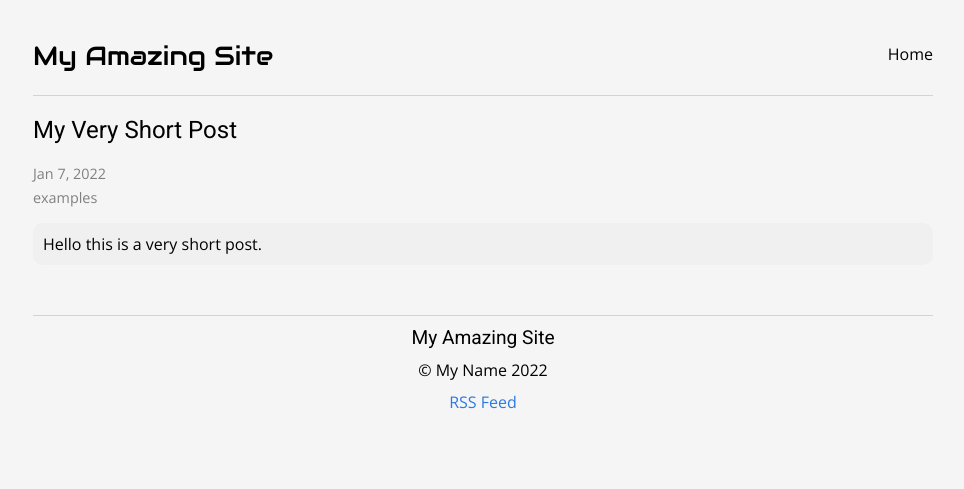
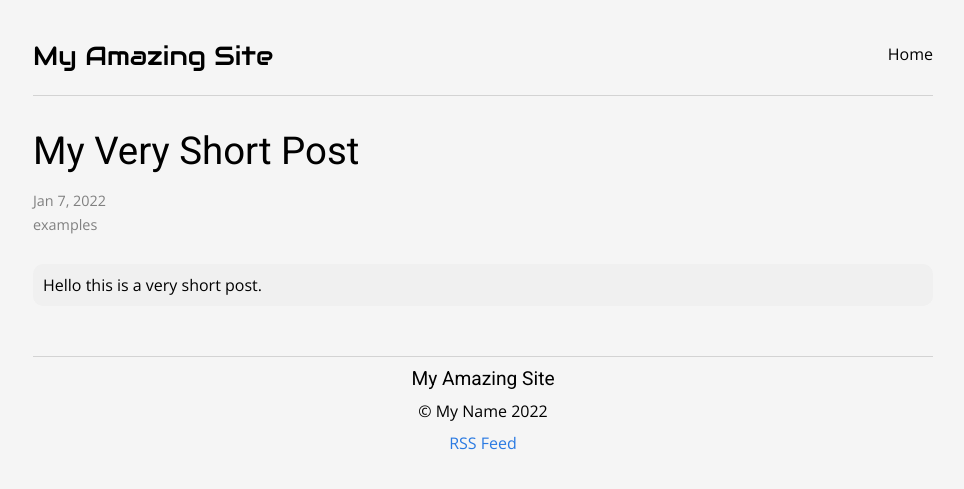
Before and after one commit to enchant97/enchantedcode-theme-new, a Jekyll site: the page built from _posts/2022-01-07-short-post.md, in a window 1280 px wide. Shown: the top 489 px of the page, without its empty margins (157-1121 px from the left). Built offline with Jekyll 4.4.1, drawn with Linux system fonts in a browser that asks for light colours.

Commit message:
more styles: tables, code...

```diff
--- a/_sass/enchantedcode-theme.scss
+++ b/_sass/enchantedcode-theme.scss
@@ -7,8 +7,6 @@
 $main-fg: black;
 // Backgrounds
 $body-bg: #f5f5f5;
-$sub-bg: #efefef;
-$sub2-bg: #dbdbdb;
 // Borders
 $border-style: 1px solid lightgray;
 $border-rad: 10px;
@@ -73,10 +71,80 @@
     }
 }
 
-.posts, p {
+.posts, p, ul, ol {
     background-color: darken($body-bg, 2);
     border-radius: $border-rad;
     padding: 10px;
+    list-style-position: inside;
+}
+
+pre.highlight {
+    padding: 8px 12px;
+
+    code {
+        padding: 0;
+    }
+}
+
+code {
+    padding: 1px 5px;
+}
+
+pre.highlight, code {
+    font-family: $code-ff;
+    font-size: 0.9em;
+    border-radius: $border-rad;
+    background-color: darken($body-bg, 11);
+}
+
+blockquote {
+    color: lighten($main-fg, 50);
+    border-left: 4px solid grey;
+    margin: 0;
+    padding-left: 15px;
+    letter-spacing: -1px;
+    font-style: italic;
+}
+
+table {
+    width: 100%;
+    border-collapse: collapse;
+    border-bottom: 4px solid darken($body-bg, 45);
+    margin: 10px 0;
+
+    thead {
+        background-color: darken($body-bg, 45);
+        color: white;
+    }
+
+    thead tr :first-child {
+        border-top-left-radius: $border-rad;
+    }
+
+    thead tr :last-child {
+        border-top-right-radius: $border-rad;
+    }
+
+    thead th {
+        padding: 10px;
+    }
+
+    tbody tr td {
+        border-bottom: 1px solid darken($body-bg, 30);
+        border-right: 1px solid darken($body-bg, 30);
+    }
+
+    tbody tr :last-child {
+        border-right: none;
+    }
+
+    tbody tr:last-child>td {
+        border-bottom: none;
+    }
+
+    tbody tr td {
+        padding: 8px;
+    }
 }
 
 .posts {
@@ -105,7 +173,14 @@
     }
 }
 
-article.post header {
+.post header {
+    margin-bottom: 30px;
+
+    h1 {
+        font-size: 2.4em;
+        margin-bottom: 18px;
+    }
+
     .meta {
         display: flex;
         flex-direction: column;
```
Also changed, not shown: _layouts/page.html (+8 -3 lines).
